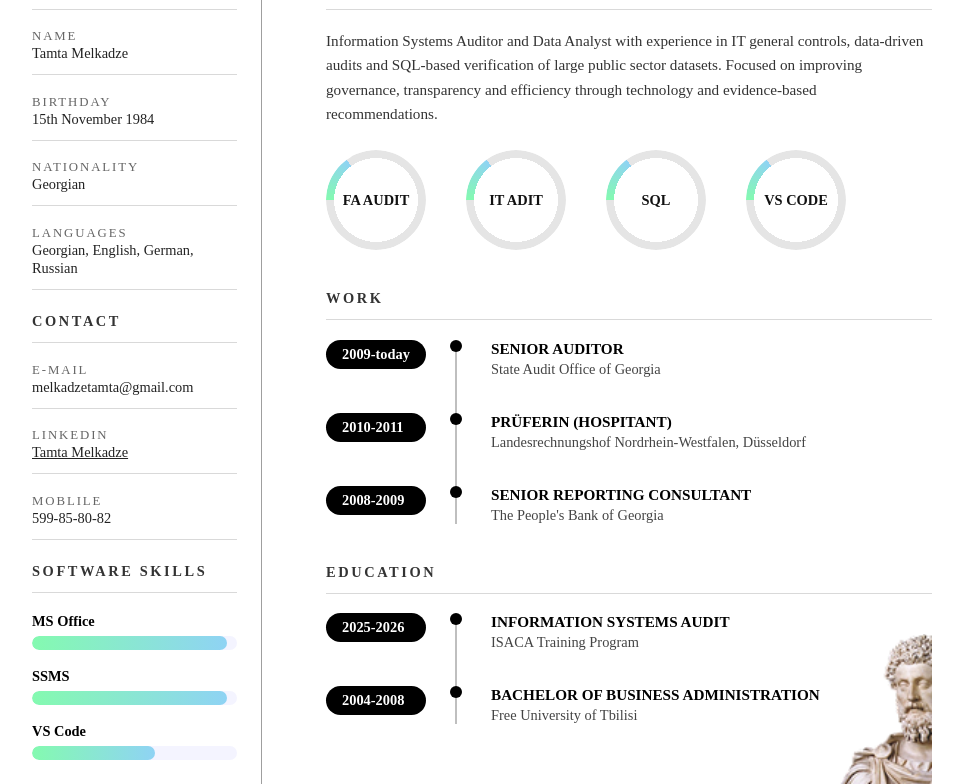
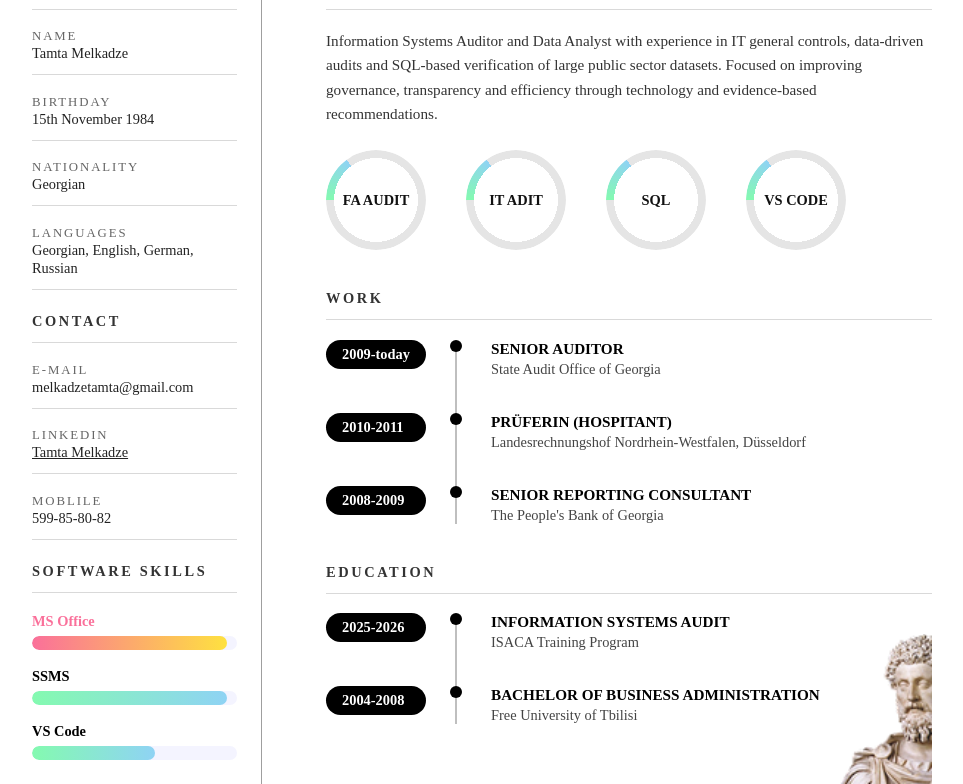
Before and after one commit to TamtaMelkadze/cv-tamtamelkadze, a plain HTML site: page index.html in a window 1280 px wide. In both pictures the pointer is over the element 287 px from the left and 850 px from the top of the page. Shown: the part 208-992 px from the top of the page, without its empty margins (158-1121 px from the left). Drawn offline with Linux system fonts and the light colour scheme.

Commit message:
add-hover

```diff
--- a/dark.css
+++ b/dark.css
@@ -573,6 +573,31 @@ main {
     pointer-events: none; /* რომ არაფერი დაუფაროს ტექსტს */
 }
 
+/* Hover effect on software bar */
+.software-item:hover .software-fill {
+    background: linear-gradient(90deg, #FA709A 0%, #FEE140 100%);
+    transition: 0.3s ease;
+}
+
+.software-item:hover .software-label {
+    color: #FA709A;
+    transition: 0.3s ease;
+}
+
+
+
+/* HOVER effect for competence circles */
+.skill-ring:hover .ring {
+    background: conic-gradient(from -90deg, #FA709A 0%, #FEE140 360deg) !important;
+    transform: scale(1.08);
+    transition: 0.3s ease;
+}
+
+.skill-ring:hover .ring-label {
+    color: #FA709A;
+    transition: 0.3s ease;
+}
+
 
 
 /* ========== DARK THEME OVERRIDES ========== */
--- a/style.css
+++ b/style.css
@@ -572,3 +572,28 @@ main {
     opacity: 0.9;
     pointer-events: none; /* რომ არაფერი დაუფაროს ტექსტს */
 }
+
+/* Hover effect on software bar */
+.software-item:hover .software-fill {
+    background: linear-gradient(90deg, #FA709A 0%, #FEE140 100%);
+    transition: 0.3s ease;
+}
+
+.software-item:hover .software-label {
+    color: #FA709A;
+    transition: 0.3s ease;
+}
+
+
+
+/* HOVER effect for competence circles */
+.skill-ring:hover .ring {
+    background: conic-gradient(from -90deg, #FA709A 0%, #FEE140 360deg) !important;
+    transform: scale(1.08);
+    transition: 0.3s ease;
+}
+
+.skill-ring:hover .ring-label {
+    color: #FA709A;
+    transition: 0.3s ease;
+}
```
